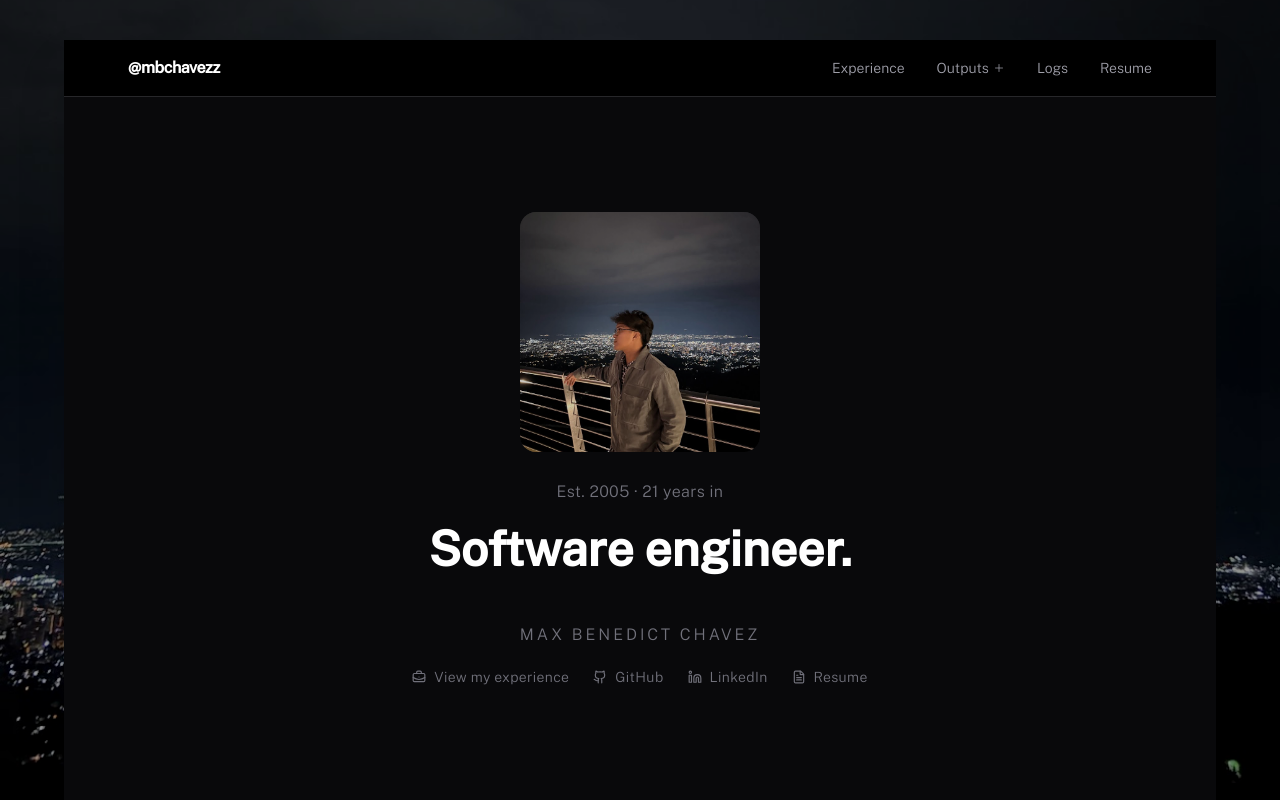
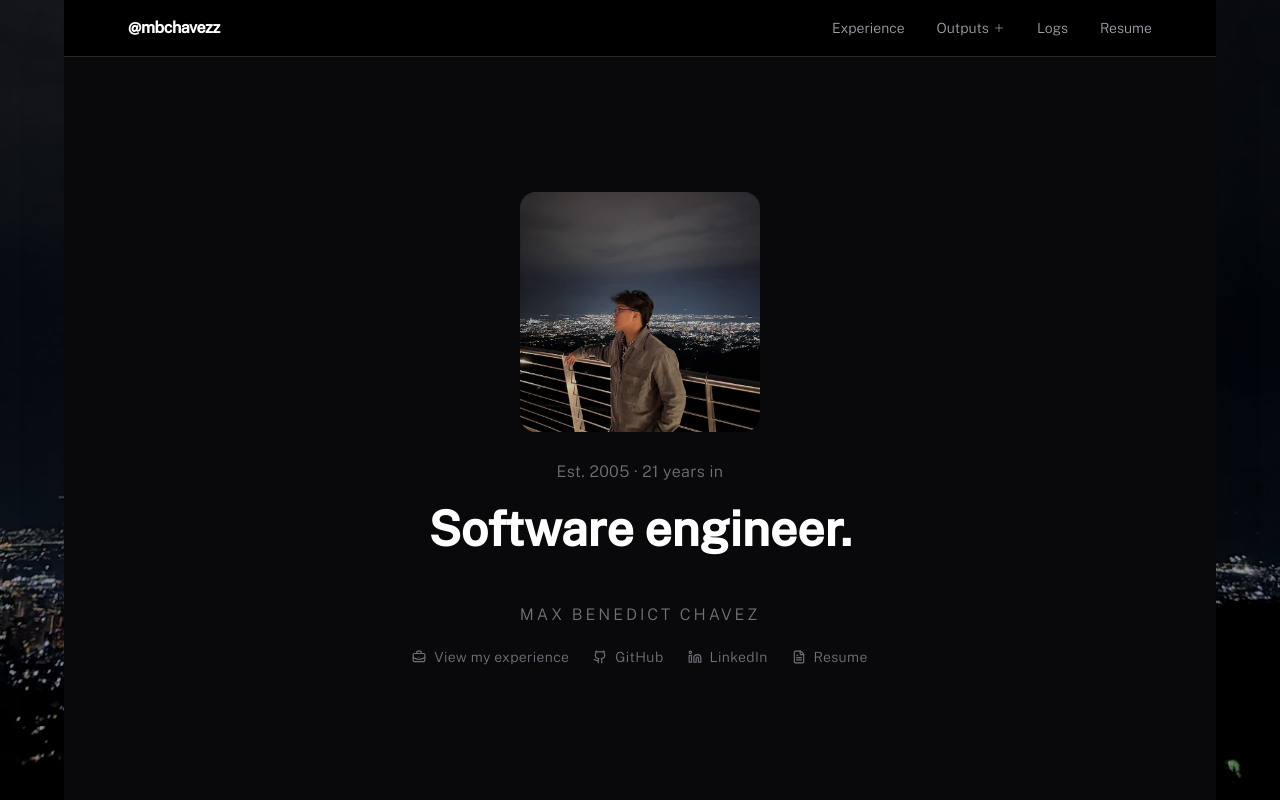
Before and after one commit to mbchavez27/mbchavezzportfolio, a React (Vite) app: page / in a window 1280 px wide. Shown: the top 800 px of the page. Built offline with nearby package versions, Linux system fonts and the light colour scheme.

Commit message:
style(layout): pin the column to the top so the navbar never shifts

```diff
--- a/src/app/RouteTransition.tsx
+++ b/src/app/RouteTransition.tsx
@@ -47,7 +47,7 @@ export default function RouteTransition() {
           initial={{ opacity: 1 }}
           animate={{ opacity: [1, 1, 0], transitionEnd: { display: "none" } }}
           transition={{ duration: 1, times: [0, 0.55, 1], ease: "easeInOut" }}
-          className="fixed inset-x-0 bottom-0 top-14 lg:top-24 mx-auto max-w-6xl z-40 flex items-center justify-center bg-black pointer-events-none"
+          className="fixed inset-x-0 bottom-0 top-14 mx-auto max-w-6xl z-40 flex items-center justify-center bg-black pointer-events-none"
         >
           <motion.span
             initial={{ opacity: 0, y: 10 }}
@@ -66,7 +66,7 @@ export default function RouteTransition() {
         initial={{ scaleX: 0, opacity: 1 }}
         animate={{ scaleX: 1, opacity: [1, 1, 0] }}
         transition={{ scaleX: { duration: 0.6, ease: "easeInOut" }, opacity: { duration: 0.9, times: [0, 0.7, 1] } }}
-        className="fixed inset-x-0 top-14 lg:top-24 mx-auto max-w-6xl z-[60] h-px bg-primary origin-left pointer-events-none"
+        className="fixed inset-x-0 top-14 mx-auto max-w-6xl z-[60] h-px bg-primary origin-left pointer-events-none"
       />
     </>
   );
--- a/src/components/templates/SiteFrame.tsx
+++ b/src/components/templates/SiteFrame.tsx
@@ -14,7 +14,7 @@ export default function SiteFrame({ children }: { children: ReactNode }) {
         <div className="absolute inset-0 bg-black/40" />
       </div>
 
-      <div className="relative mx-auto max-w-6xl min-h-screen bg-white text-foreground overflow-clip lg:my-10 lg:shadow-2xl">
+      <div className="relative mx-auto max-w-6xl min-h-screen bg-white text-foreground overflow-clip lg:mb-10 lg:shadow-2xl">
         <Navbar />
         <main>{children}</main>
       </div>
--- a/src/features/home/components/Introduction.tsx
+++ b/src/features/home/components/Introduction.tsx
@@ -21,7 +21,7 @@ export default function Introduction({ portraitSrc, hoverPortraitSrc, callToActi
 
   return (
     <section className="bg-zinc-950">
-      <div className="page-container min-h-[calc(100svh-3.5rem)] lg:min-h-[calc(100svh-6rem)] flex flex-col items-center justify-center text-center gap-5 py-16 md:py-24">
+      <div className="page-container min-h-[calc(100svh-3.5rem)] flex flex-col items-center justify-center text-center gap-5 py-16 md:py-24">
         <motion.div
           {...revealOnLoad({ y: 16 })}
           onPointerUp={(event) => event.pointerType !== "mouse" && setShowHoverPortrait((shown) => !shown)}
```
